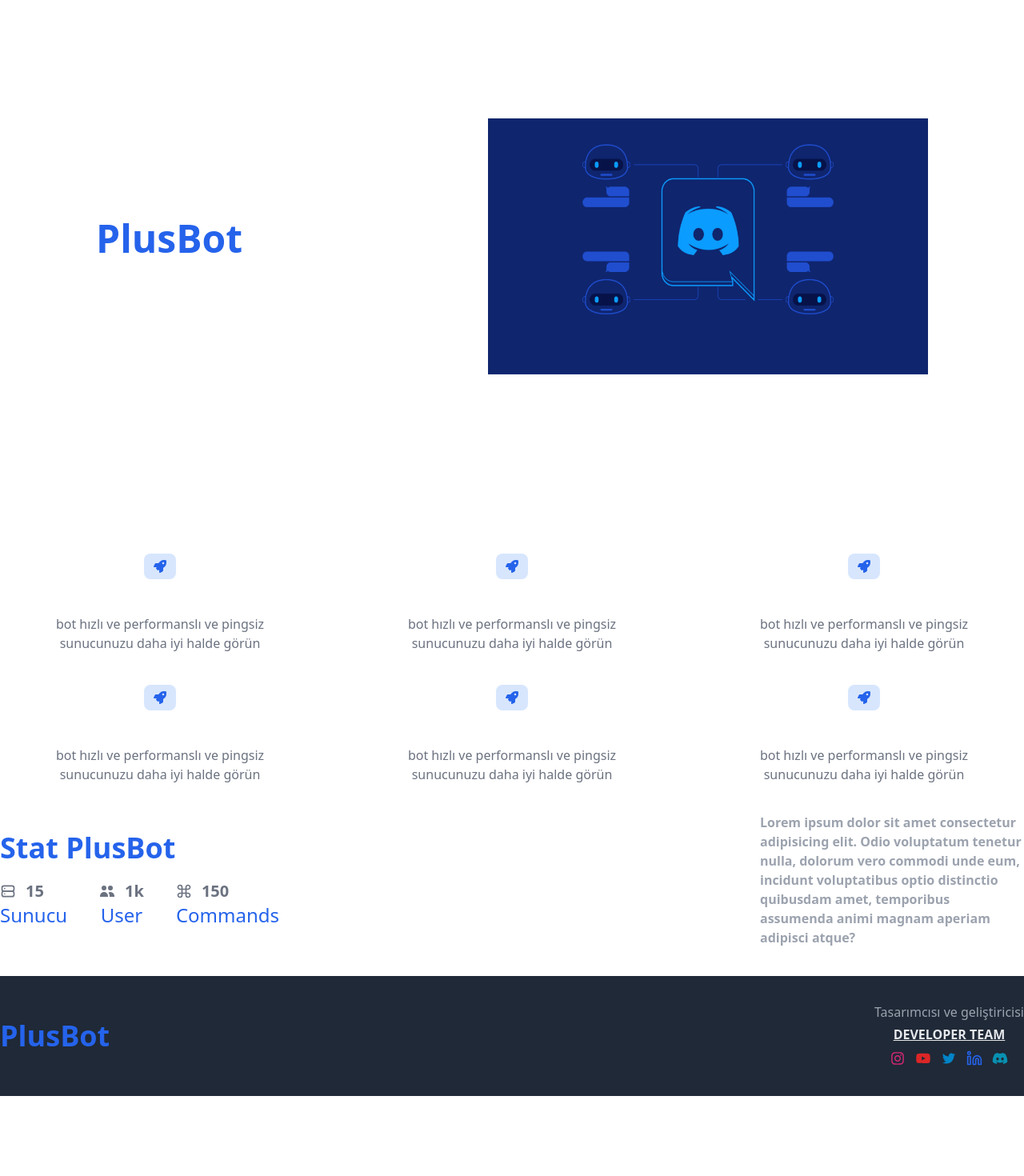
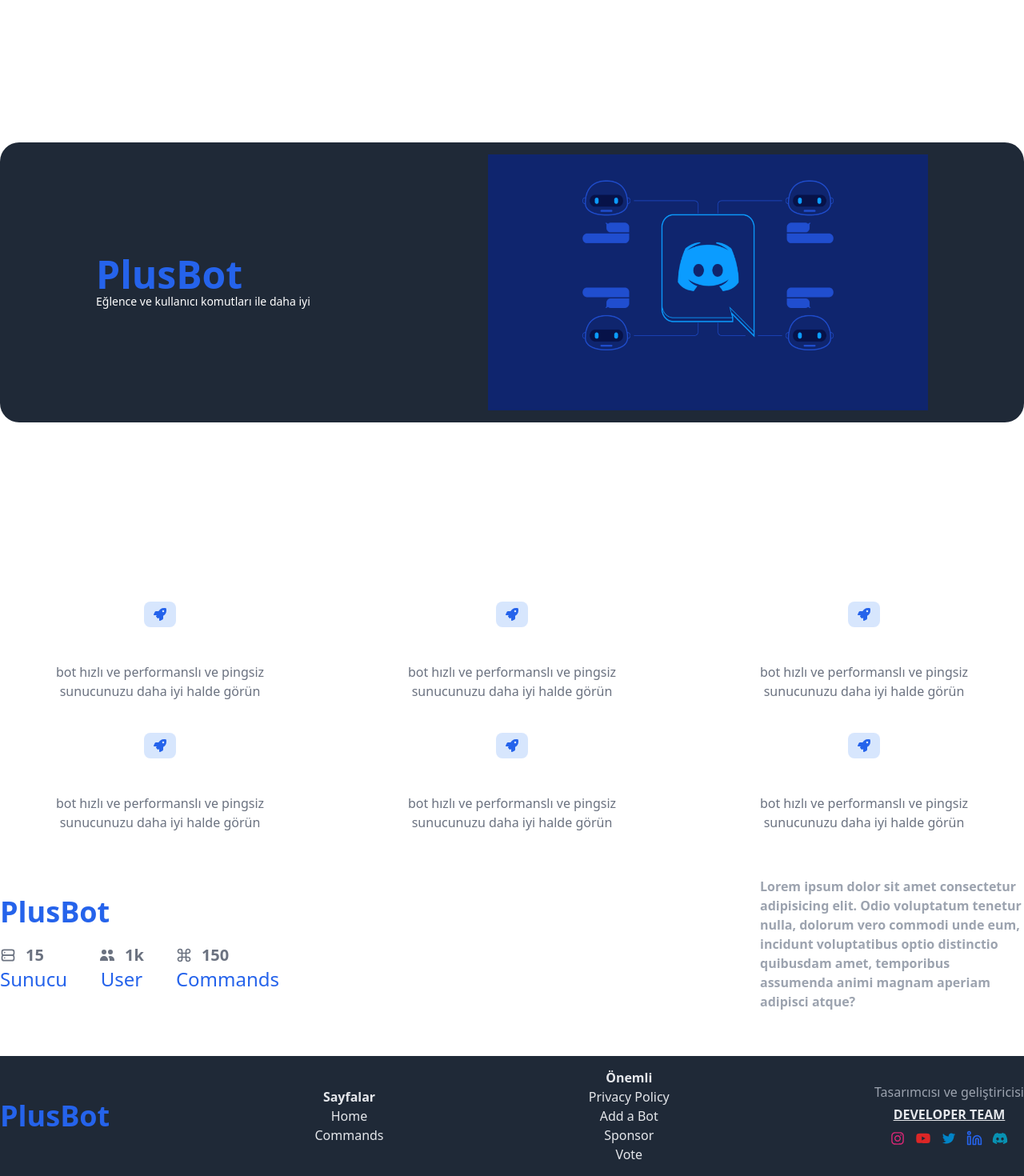
Before and after one commit to NotFounds0/DiscordBot-WebSite, a Next.js app: page / in a window 1280 px wide. Shown: the part 960-2430 px from the top of the page at 80% size. Before the commit the page ends 2330 px from the top, so only its background shows below. Built offline with nearby package versions, Linux system fonts and the light colour scheme.

Commit message:
update ✅🔥

```diff
--- a/components/Footer/Footer.jsx
+++ b/components/Footer/Footer.jsx
@@ -1,7 +1,7 @@
 import React from 'react'
 import { AiFillYoutube, AiOutlineInstagram, AiOutlineTwitter } from 'react-icons/ai'
 import { FaDiscord } from 'react-icons/fa'
-import {FiLinkedin} from 'react-icons/fi'
+import { FiLinkedin } from 'react-icons/fi'
 
 const Footer = () => {
     return (
@@ -10,15 +10,27 @@ const Footer = () => {
                 <div>
                     <h1 className='text-blue-600 font-bold text-4xl'>PlusBot</h1>
                 </div>
+                <ul className='text-center text-gray-200'>
+                    <li className='font-semibold'>Sayfalar</li>
+                    <li>Home</li>
+                    <li>Commands</li>
+                </ul>
+                <ul className='text-center text-gray-200'>
+                    <li className='font-semibold'>Önemli</li>
+                    <li>Privacy Policy</li>
+                    <li>Add a Bot</li>
+                    <li>Sponsor</li>
+                    <li>Vote</li>
+                </ul>
                 <div className='flex flex-col text-center gap-y-1'>
                     <span className='text-gray-400 font-medium'>Tasarımcısı ve geliştiricisi</span>
                     <h1 className='text-gray-200 uppercase font-bold underline'>Developer Team</h1>
                     <div className='flex justify-center gap-x-1'>
-                    <a href="#" className='hover:bg-white text-pink-600 text-xl p-1 rounded-full'><AiOutlineInstagram/></a>
-                    <a href="#" className='hover:bg-white text-red-600 text-xl p-1 rounded-full'><AiFillYoutube/></a>
-                    <a href="#" className='hover:bg-white text-sky-600 text-xl p-1 rounded-full'><AiOutlineTwitter/></a>
-                    <a href="#" className='hover:bg-white text-blue-600 text-xl p-1 rounded-full'><FiLinkedin/></a>
-                    <a href="#" className='hover:bg-white text-cyan-600 text-xl p-1 rounded-full'><FaDiscord/></a>
+                        <a href="#" className='hover:bg-white text-pink-600 text-xl p-1 rounded-full'><AiOutlineInstagram /></a>
+                        <a href="#" className='hover:bg-white text-red-600 text-xl p-1 rounded-full'><AiFillYoutube /></a>
+                        <a href="#" className='hover:bg-white text-sky-600 text-xl p-1 rounded-full'><AiOutlineTwitter /></a>
+                        <a href="#" className='hover:bg-white text-blue-600 text-xl p-1 rounded-full'><FiLinkedin /></a>
+                        <a href="#" className='hover:bg-white text-cyan-600 text-xl p-1 rounded-full'><FaDiscord /></a>
                     </div>
                 </div>
             </div>
--- /dev/null
+++ b/components/Loading.jsx
@@ -0,0 +1,39 @@
+import React from 'react';
+
+const Loading = () => {
+  return (
+    <div className="min-h-screen flex flex-col justify-center items-center">
+      <div className="w-32 h-32 rounded-full bg-blue-600/10 flex items-center justify-center">
+        <svg
+          width="40"
+          height="40"
+          viewBox="0 0 40 40"
+          xmlns="http://www.w3.org/2000/svg"
+          stroke="#fff"
+        >
+          <g fill="none" fillRule="evenodd">
+            <g transform="translate(2 2)" strokeWidth="4">
+              <circle strokeOpacity=".5" cx="18" cy="18" r="18" />
+              <path d="M36 18c0-9.94-8.06-18-18-18">
+                <animateTransform
+                  attributeName="transform"
+                  type="rotate"
+                  from="0 18 18"
+                  to="360 18 18"
+                  dur="1s"
+                  repeatCount="indefinite"
+                />
+              </path>
+            </g>
+          </g>
+        </svg>
+      </div>
+
+      <h2 className="mt-4 text-xl font-medium text-white animate-bounce">
+        Yükleniyor...
+      </h2>
+    </div>
+  );
+};
+
+export default Loading;
--- a/pages/_app.js
+++ b/pages/_app.js
@@ -1,10 +1,29 @@
+import Loading from '@/components/Loading';
 import '@/styles/globals.css'
+import { useEffect, useState } from 'react';
 import Layout from '../layout'
 
 export default function App({ Component, pageProps }) {
+  const [loading, setLoading] = useState(true);
+
+  useEffect(() => {
+    // Simulate a delay before showing the page
+    setTimeout(() => {
+      setLoading(false);
+    }, 800);
+  }, []);
   return (
-    <Layout>
-      <Component {...pageProps} />
-    </Layout>
+
+    <div>
+      {loading ? (
+        <Loading />
+      ) : (
+        <div>
+          <Layout>
+            <Component {...pageProps} />
+          </Layout>
+        </div>
+      )}
+    </div>
   )
 }
--- a/pages/index.jsx
+++ b/pages/index.jsx
@@ -17,8 +17,6 @@ export default function Home() {
                 <meta name="viewport" content="width=device-width, initial-scale=1" />
                 <link rel="icon" href="/favicon.ico" />
             </Head>
-
-            <div>
             <div className="container mx-auto">
                 <div className='flex flex-col justify-center items-center h-[500px] gap-10'>
                     <div className=''>
@@ -32,9 +30,10 @@ export default function Home() {
                 </div>
 
                 <div className='flex flex-col gap-48'>
-                        <div className='md:flex justify-center items-center gap-10 flex-wrap'>
+
+                    <div className='xl:bg-gray-800 h-[350px] rounded-3xl md:flex justify-center items-center gap-10 flex-wrap'>
                         <div className="relative w-[550px] h-[320px]">
-                                <Image alt='' src={'/images/pb-bg.png'} fill />
+                            <Image alt='' src={'/images/pb-bg.png'} fill className='' />
                         </div>
                         <div className="">
                             <h1 className='text-5xl text-blue-600 font-bold'>PlusBot</h1>
@@ -43,7 +42,7 @@ export default function Home() {
 
                     </div>
 
-                        <div className='md:flex justify-center items-center gap-10 flex-wrap flex-row-reverse'>
+                    <div className=' xl:bg-gray-800 h-[350px] rounded-3xl md:flex justify-center items-center gap-10 flex-wrap flex-row-reverse'>
 
                         <div className="relative w-[550px] h-[320px]">
                             <Image alt='' src={'/images/pb-bg.png'} fill />
@@ -62,9 +61,9 @@ export default function Home() {
                     </div>
                 </div>
 
-                    <div className='md:flex flex-wrap justify-center  md:justify-between items-center my-5'>
+                <div className='md:flex flex-wrap justify-center  md:justify-between items-center my-10'>
                     <div className=' flex flex-col  gap-5 my-10'>
-                            <h1 className='text-blue-600 text-4xl font-bold'>Stat PlusBot</h1>
+                        <h1 className='text-blue-600 text-4xl font-bold'>PlusBot</h1>
                         <div className="flex justify-start flex-wrap gap-10">
                             <StatCards />
                         </div>
@@ -75,7 +74,7 @@ export default function Home() {
                 </div>
 
             </div>
-            </div>
+
         </>
     )
 }
--- a/tailwind.config.js
+++ b/tailwind.config.js
@@ -11,6 +11,7 @@ module.exports = {
     extend: {
       backgroundColor: {
         'bg-bluee': '#1633b5',
+        "orange": '#ff7819'
       },
       colors: {
         'bluee': '#1633b5',
```
Lines whose indentation alone changed are shown as unchanged.
